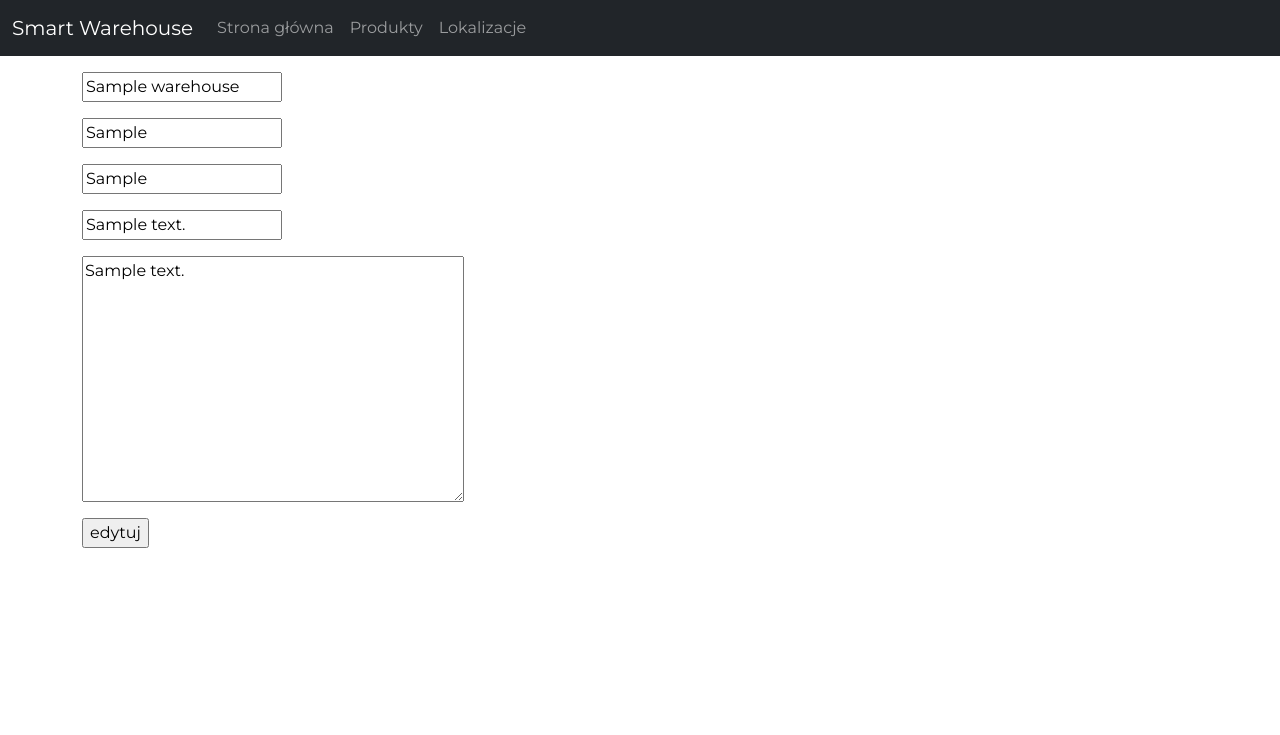
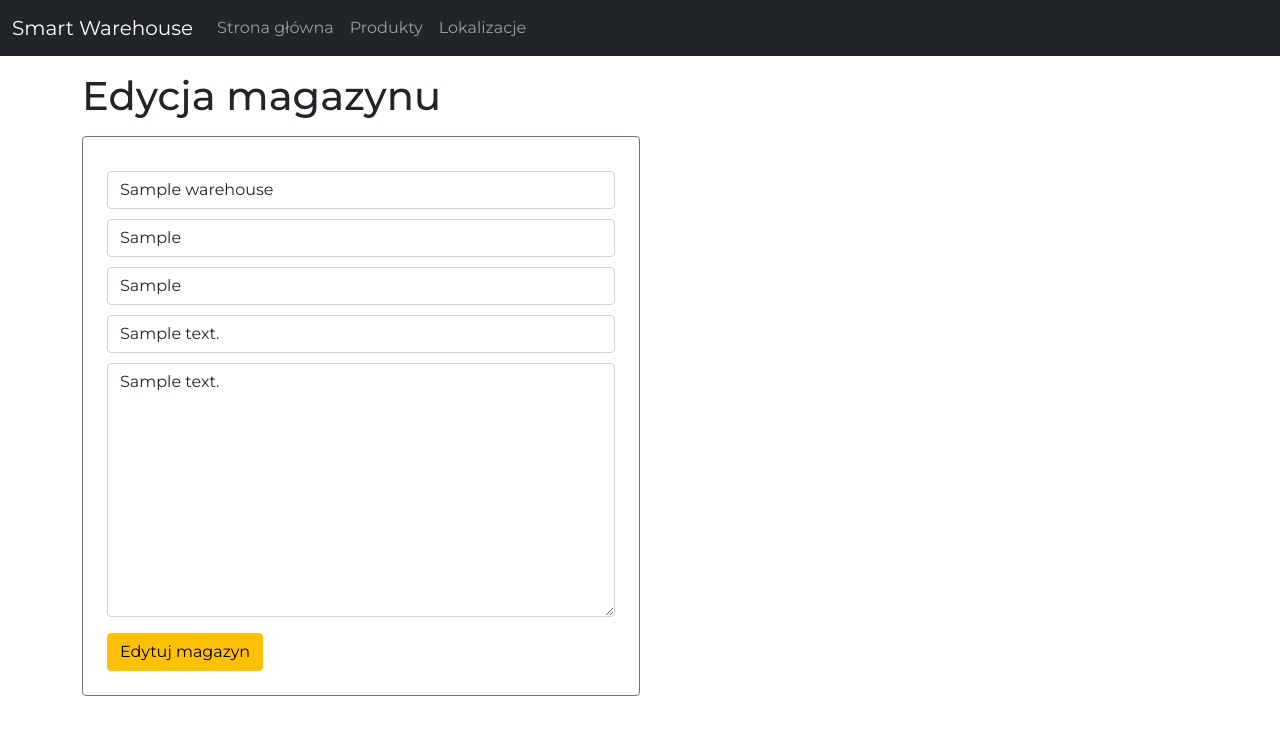
Before and after one commit to piotr-pawelczak/smart_warehouse, a Django app: page /warehouse/1/edit in a window 1280 px wide. Shown: the top 735 px of the page. Run offline with Django 3.2, Linux system fonts and the light colour scheme; tables that the repository leaves empty hold one stand-in row (values such as "Sample post"); some libraries are stand-ins or nearby versions.

Commit message:
Dodanie formularzy regałów

```diff
--- a/warehouse/forms.py
+++ b/warehouse/forms.py
@@ -26,4 +26,5 @@ class WarehouseForm(forms.ModelForm):
 class ShelfForm(forms.ModelForm):
     class Meta:
         model = Shelf
-        fields = ['name', 'rows', 'cols']
+        fields = ['name', 'columns', 'levels']
+        labels = {'name': 'Nazwa', 'columns': 'Liczba kolumn', 'levels': 'Liczba poziomów'}
--- a/warehouse/models.py
+++ b/warehouse/models.py
@@ -38,8 +38,8 @@ class Warehouse(models.Model):
 class Shelf(models.Model):
     warehouse = models.ForeignKey(Warehouse, related_name='shelves', on_delete=models.CASCADE)
     name = models.CharField(unique=True, max_length=50)
-    rows = models.PositiveIntegerField(default=1, validators=[MinValueValidator(1)])
-    cols = models.PositiveIntegerField(default=1, validators=[MinValueValidator(1)])
+    columns = models.PositiveIntegerField(default=1, validators=[MinValueValidator(1)])
+    levels = models.PositiveIntegerField(default=1, validators=[MinValueValidator(1)])
 
     def __str__(self):
         return self.name
--- a/warehouse/templates/warehouse/warehouse_edit.html
+++ b/warehouse/templates/warehouse/warehouse_edit.html
@@ -1,12 +1,19 @@
 {% extends "warehouse/base.html" %}
+
+{% load crispy_forms_tags %}
+{% load crispy_forms_filters %}
 
 {% block title %}Edycja magazynu{% endblock %}
 
 {% block content %}
+    <h1>Edycja magazynu</h1>
+    <div class="add_warehouse col-lg-6">
+        <form action="" method="post" class="form-group border border-secondary rounded p-4 mx-auto my-3">
+            {% csrf_token %}
+            {{ form|crispy }}
+            <button type="submit" class="btn btn-warning mt-3">Edytuj magazyn</button>
+        </form>
+    </div>
 
-<form action="" method="post">
-    {% csrf_token %}
-    {{ form.as_p }}
-    <input type="submit" value="edytuj">
-</form>
+
 {% endblock %}
--- a/warehouse/views.py
+++ b/warehouse/views.py
@@ -9,14 +9,19 @@ def home_view(request):
 
 
 def warehouse_list(request):
+    """
+    Widok do obsługi listy wszystkich magazynów
+    Wyświetla listę magazynów oraz zawiera formularz do utworzenia nowego magazynu
+    """
+
     warehouses = Warehouse.objects.all()
 
+    # Obsługa formularza do utworzenia magazynu
     if request.method == 'POST':
         form = WarehouseForm(request.POST)
         if form.is_valid():
             form.save()
             form = WarehouseForm()
-
     else:
         form = WarehouseForm()
 
@@ -24,6 +29,13 @@ def warehouse_list(request):
 
 
 def warehouse_detail(request, pk):
+    """
+    Widok do obsługi pojedynczego magazynu
+    Magazyn jest pobierany poprzez identyfikator
+    Zawiera informacje dotyczące magazynu, pozwala na modyfikacje magazynu
+    Z poziomu tego widoku można dodawać regały
+    """
+
     warehouse = get_object_or_404(Warehouse, id=pk)
     shelves = warehouse.shelves.all()
 
@@ -34,15 +46,15 @@ def warehouse_detail(request, pk):
             shelf.warehouse = warehouse
             shelf.save()
 
-            cols = form.cleaned_data['cols']
-            rows = form.cleaned_data['rows']
-
-            for r in range(rows):
-                for c in range(cols):
-                    location_name = f'{shelf.name}-{c+1}-{r+1}'
-                    Location.objects.create(name=location_name, parent_shelf=shelf)
-
-            form = ShelfForm()
+            # cols = form.cleaned_data['cols']
+            # rows = form.cleaned_data['rows']
+            #
+            # for r in range(rows):
+            #     for c in range(cols):
+            #         location_name = f'{shelf.name}-{c+1}-{r+1}'
+            #         Location.objects.create(name=location_name, parent_shelf=shelf)
+            #
+            # form = ShelfForm()
     else:
         form = ShelfForm()
 
@@ -50,6 +62,9 @@ def warehouse_detail(request, pk):
 
 
 def warehouse_delete(request, pk):
+    """
+    Widok odpowiedzialny za usuwanie magazynu. Zostaje przekierowany do listy magazynów
+    """
     warehouse = get_object_or_404(Warehouse, id=pk)
     if request.method == 'POST':
         warehouse.delete()
@@ -57,6 +72,9 @@ def warehouse_delete(request, pk):
 
 
 def warehouse_edit(request, pk):
+    """
+    Widok odpowiedzialny za edycję danych istniejącego magazynu
+    """
     warehouse = Warehouse.objects.get(id=pk)
     form = WarehouseForm(instance=warehouse)
     if request.method == 'POST':
```
Also changed, not shown: warehouse/templates/warehouse/warehouse_detail.html (+6 -3 lines), warehouse/migrations/0002_auto_20211018_2014.py (added).
